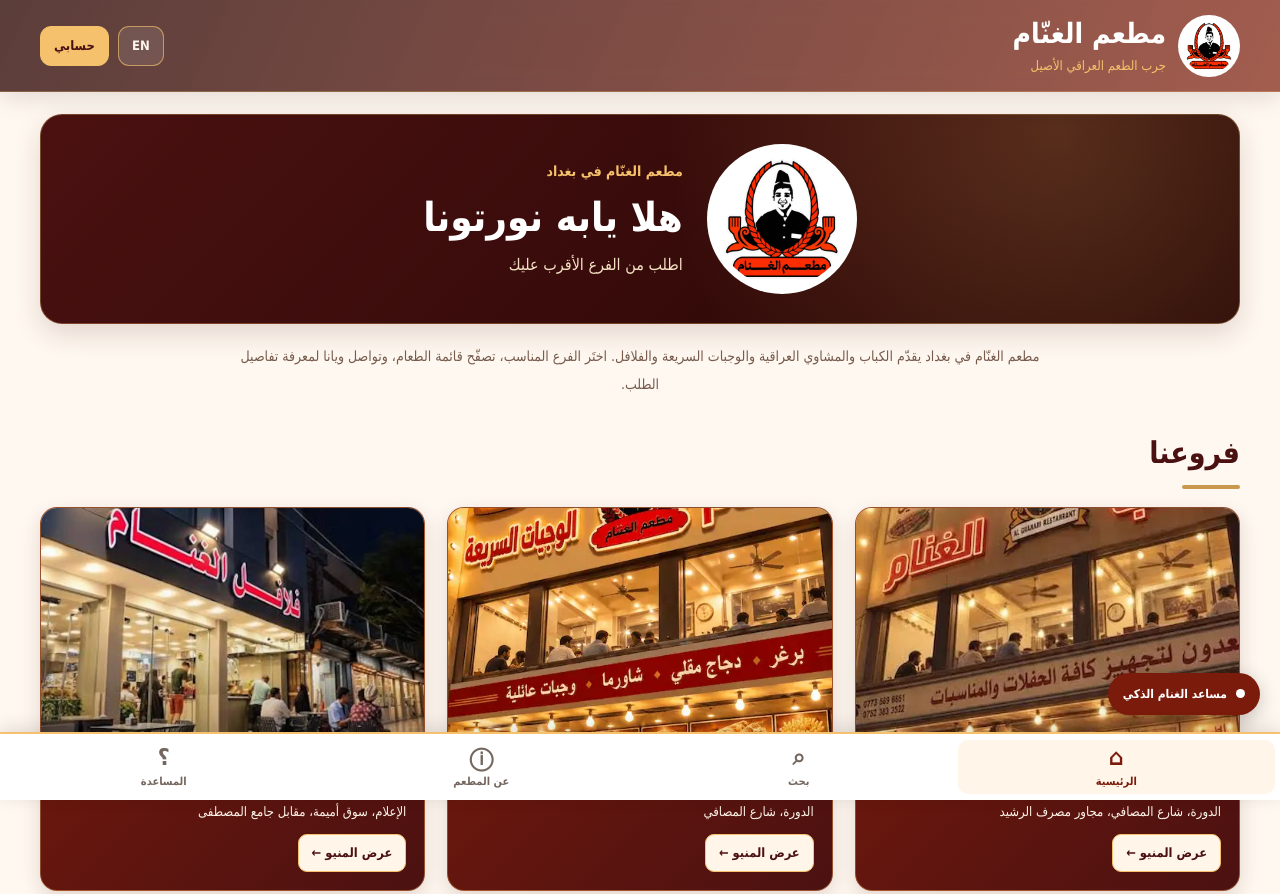
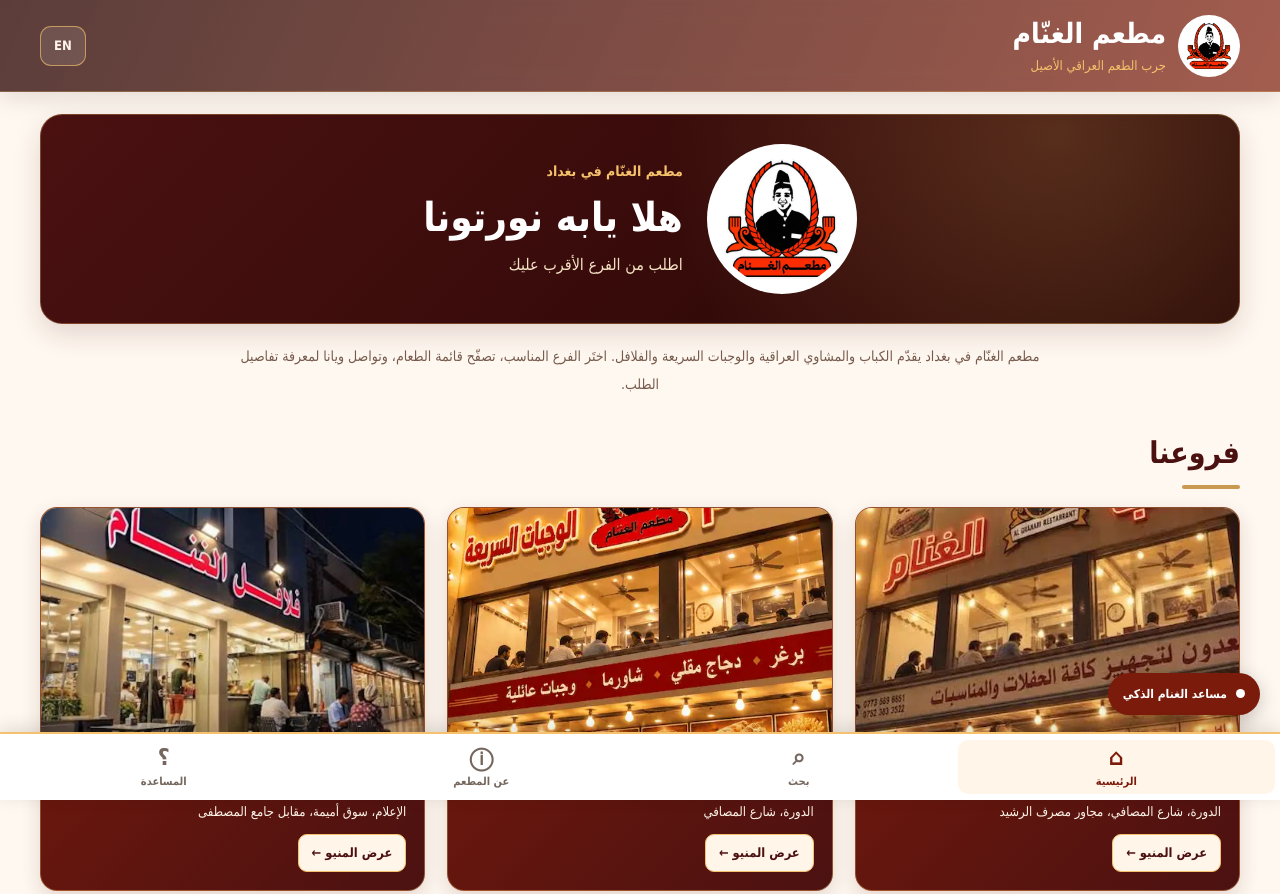
Before and after one commit to fatCNN/alghannam-restaurant, a plain HTML site: page index.html in a window 1280 px wide. Shown: the top 894 px of the page. Drawn offline with Linux system fonts and the light colour scheme; a script that the page names is missing.

Commit message:
Temporarily hide customer account button

```diff
--- a/index.html
+++ b/index.html
@@ -696,7 +696,7 @@
 
         <div class="header-actions">
             <button type="button" class="header-action-btn" id="languageToggle" aria-label="Change language" aria-pressed="false">EN</button>
-            <button type="button" class="header-action-btn account-open-btn" id="openAccountModal">حسابي</button>
+            <button type="button" class="header-action-btn account-open-btn" id="openAccountModal" style="display:none">حسابي</button>
         </div>
     </header>
 
```
